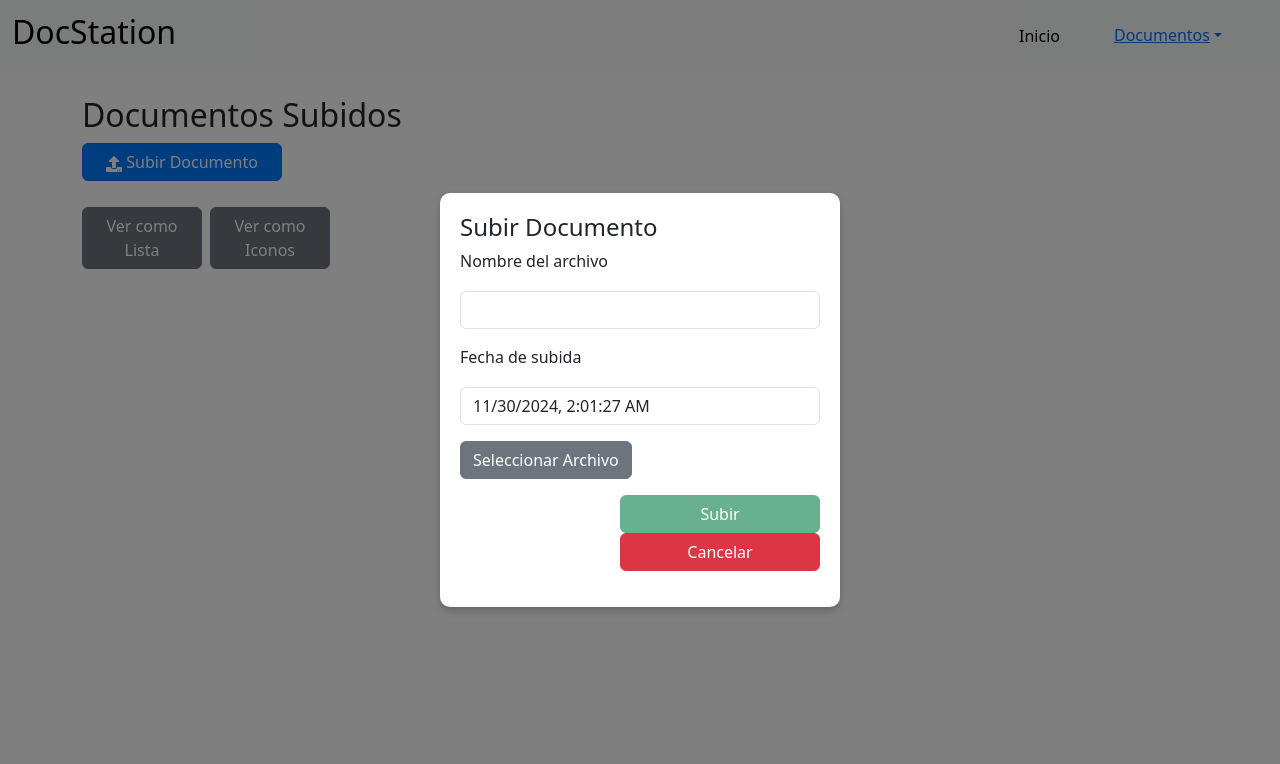
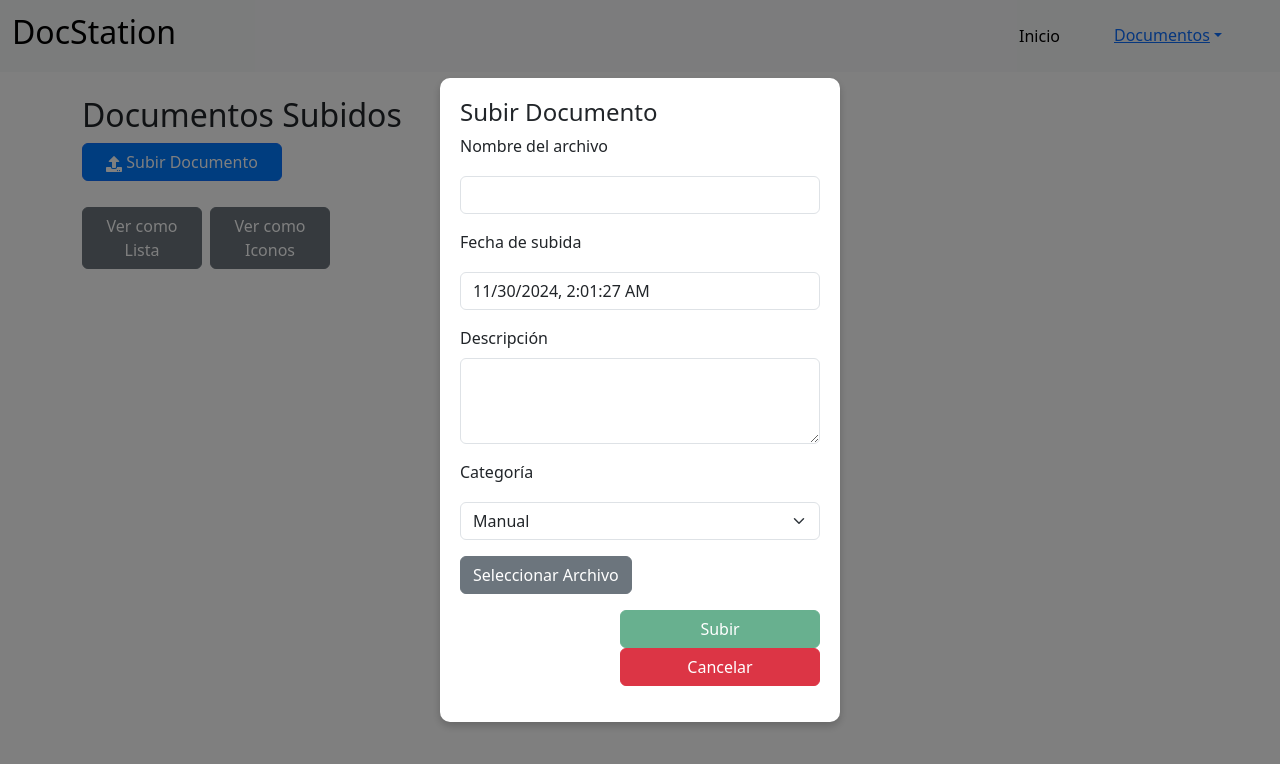
Before and after one commit to ItsLesterz/FrontEnd-Emergentes, a React (Create React App) app in the folder client/: page /home in a window 1280 px wide. Both pictures are taken after a click on the button "Subir Documento". Shown: the top 764 px of the page. Built offline with nearby package versions, Linux system fonts and the light colour scheme.

Commit message:
Update Home.js
Campo Descripcion y Categoria

```diff
--- a/client/src/pages/Home.js
+++ b/client/src/pages/Home.js
@@ -1,16 +1,18 @@
 import React, { useState } from "react";
 import { useNavigate } from "react-router-dom";
 import Navbar from "../components/Navbar";
-import { FaEye, FaDownload, FaUpload, FaTrashAlt } from "react-icons/fa";
+import { FaEye, FaDownload, FaUpload } from "react-icons/fa";
 import '../styles/Home.css'; // Importar el CSS
 
 function Home() {
   const [documents, setDocuments] = useState([]);
   const [view, setView] = useState("list");
   const [uploadingFile, setUploadingFile] = useState(null);
-  const [fileName, setFileName] = useState(""); // Para el nombre del archivo
-  const [uploadDate, setUploadDate] = useState(""); // Para la fecha de subida
-  const [showUploadForm, setShowUploadForm] = useState(false); // Controla la visibilidad del formulario emergente
+  const [fileName, setFileName] = useState("");
+  const [uploadDate, setUploadDate] = useState("");
+  const [description, setDescription] = useState(""); // Para la descripción
+  const [category, setCategory] = useState("Manual"); // Para la categoría
+  const [showUploadForm, setShowUploadForm] = useState(false);
   const [previewDocument, setPreviewDocument] = useState(null);
   const navigate = useNavigate();
 
@@ -28,6 +30,8 @@ function Home() {
         id: Date.now(),
         name: fileName || file.name,
         uploadDate: uploadDate || new Date().toLocaleString(),
+        description,
+        category,
         url: URL.createObjectURL(file),
         type: file.type,
       };
@@ -36,7 +40,9 @@ function Home() {
       setUploadingFile(null);
       setFileName("");
       setUploadDate("");
-      setShowUploadForm(false); // Cerrar el formulario después de subir el archivo
+      setDescription(""); // Limpiar la descripción
+      setCategory("Manual"); // Restablecer la categoría
+      setShowUploadForm(false);
     }
   };
 
@@ -52,15 +58,6 @@ function Home() {
     setPreviewDocument(null);
   };
 
-  const handleDeleteDocument = (docId) => {
-    const confirmDelete = window.confirm("¿Estás seguro de eliminar este archivo?");
-    if (confirmDelete) {
-      setDocuments((prevDocuments) =>
-        prevDocuments.filter((doc) => doc.id !== docId)
-      );
-    }
-  };
-
   return (
     <div>
       <Navbar onLogout={handleLogout} />
@@ -71,7 +68,6 @@ function Home() {
           <FaUpload /> Subir Documento
         </button>
 
-        {/* Formulario emergente (Modal) */}
         {showUploadForm && (
           <div className="modal-overlay">
             <div className="modal-content">
@@ -97,6 +93,32 @@ function Home() {
                     value={uploadDate || new Date().toLocaleString()}
                     readOnly
                   />
+                </div>
+                <div className="mb-3">
+                  <label htmlFor="description" className="form-label">Descripción</label>
+                  <textarea
+                    id="description"
+                    className="form-control"
+                    rows="3"
+                    value={description}
+                    onChange={(e) => setDescription(e.target.value)}
+                    required
+                  ></textarea>
+                </div>
+                <div className="mb-3">
+                  <label htmlFor="category" className="form-label">Categoría</label>
+                  <select
+                    id="category"
+                    className="form-select"
+                    value={category}
+                    onChange={(e) => setCategory(e.target.value)}
+                    required
+                  >
+                    <option value="Manual">Manual</option>
+                    <option value="Diccionario">Diccionario</option>
+                    <option value="Libro de Texto">Libro de Texto</option>
+                    <option value="Otros">Otros</option>
+                  </select>
                 </div>
                 <div className="mb-3">
                   <label htmlFor="file-upload" className="btn btn-secondary">Seleccionar Archivo</label>
@@ -134,18 +156,19 @@ function Home() {
         {view === "list" ? (
           <ul className="list-group">
             {documents.map((doc) => (
-              <li key={doc.id} className="list-group-item d-flex justify-content-between align-items-center">
-                {doc.name}
+              <li key={doc.id} className="list-group-item">
                 <div>
+                  <strong>{doc.name}</strong>
+                  <p>{doc.description}</p>
+                  <small>Categoría: {doc.category}</small>
+                  <div className="text-end">
                     <button className="btn btn-link" onClick={() => handleViewDocument(doc.url)}>
                       <FaEye />
                     </button>
                     <a href={doc.url} download={doc.name} className="btn btn-link">
                       <FaDownload />
                     </a>
-                  <button className="btn btn-link" onClick={() => handleDeleteDocument(doc.id)}>
-                    <FaTrashAlt />
-                  </button>
+                  </div>
                 </div>
               </li>
             ))}
@@ -153,18 +176,17 @@ function Home() {
         ) : (
           <div className="d-flex flex-wrap">
             {documents.map((doc) => (
-              <div key={doc.id} className="card m-2" style={{ width: "150px" }}>
+              <div key={doc.id} className="card m-2" style={{ width: "200px" }}>
                 <div className="card-body text-center">
                   <h5 className="card-title">{doc.name}</h5>
+                  <p className="card-text">{doc.description}</p>
+                  <p className="card-text"><small>{doc.category}</small></p>
                   <button className="btn btn-link" onClick={() => handlePreviewDocument(doc)}>
                     <FaEye />
                   </button>
                   <a href={doc.url} download={doc.name} className="btn btn-link">
                     <FaDownload />
                   </a>
-                  <button className="btn btn-link" onClick={() => handleDeleteDocument(doc.id)}>
-                    <FaTrashAlt />
-                  </button>
                 </div>
               </div>
             ))}
```
Lines whose indentation alone changed are shown as unchanged.
